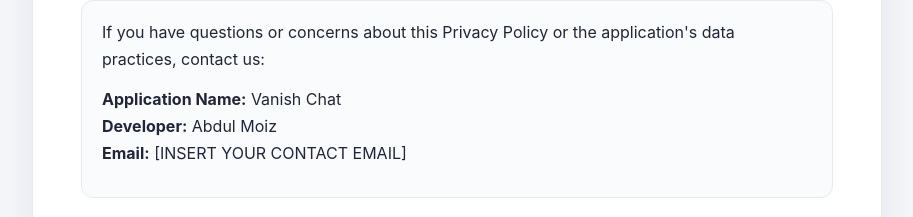
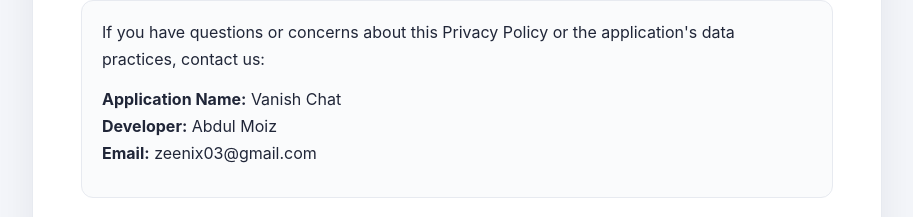
Before and after one commit to whitebeast000/VanishChat-Privacy-Policy, a plain HTML site: page vanish-chat-privacy-policy.html in a window 1280 px wide. Shown: the part 2603-2820 px from the top of the page, without its empty margins (183-1096 px from the left). Drawn offline with Linux system fonts and the light colour scheme.

Commit message:
Update contact email in privacy policy

```diff
--- a/vanish-chat-privacy-policy.html
+++ b/vanish-chat-privacy-policy.html
@@ -110,7 +110,7 @@
         <p>If you have questions or concerns about this Privacy Policy or the application's data practices, contact us:</p>
         <p><strong>Application Name:</strong> Vanish Chat<br>
         <strong>Developer:</strong> Abdul Moiz<br>
-        <strong>Email:</strong> [INSERT YOUR CONTACT EMAIL]</p>
+        <strong>Email:</strong> zeenix03@gmail.com </p>
       </div>
     </section>
   </main>
```
